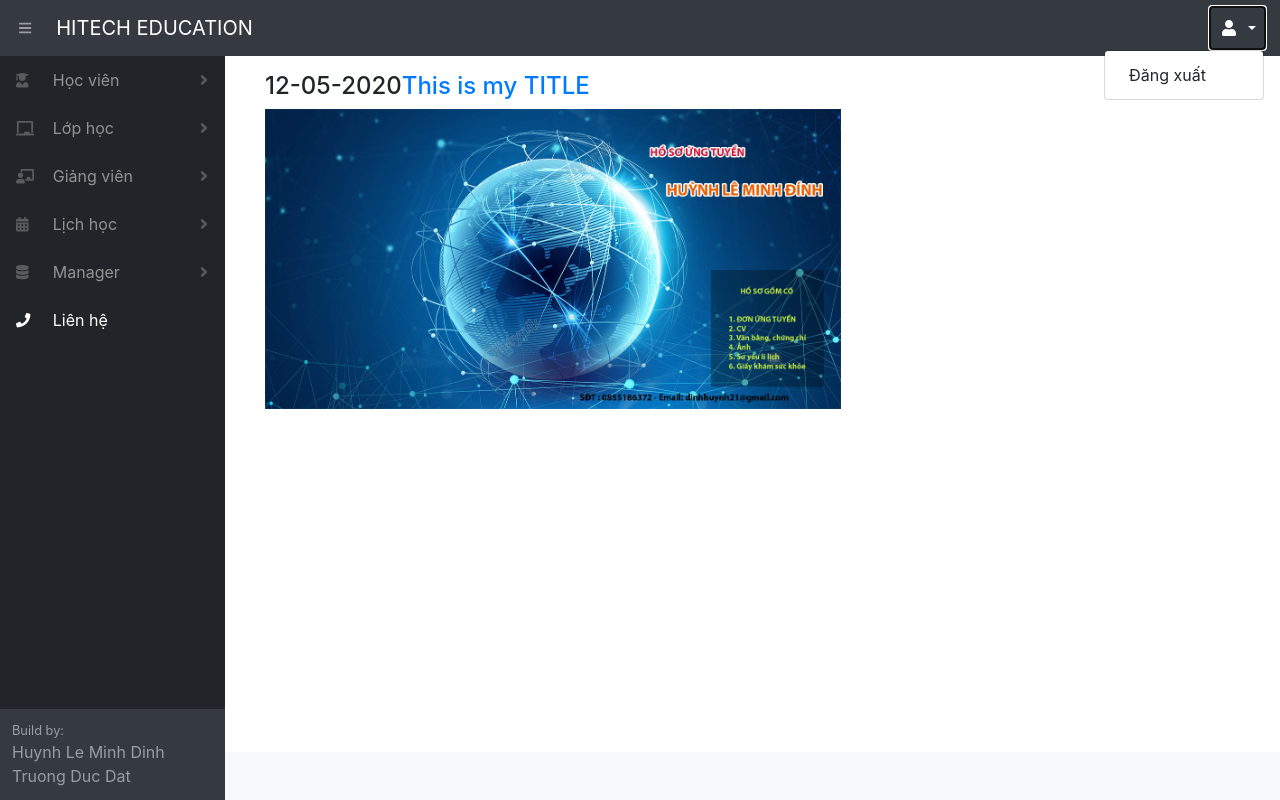
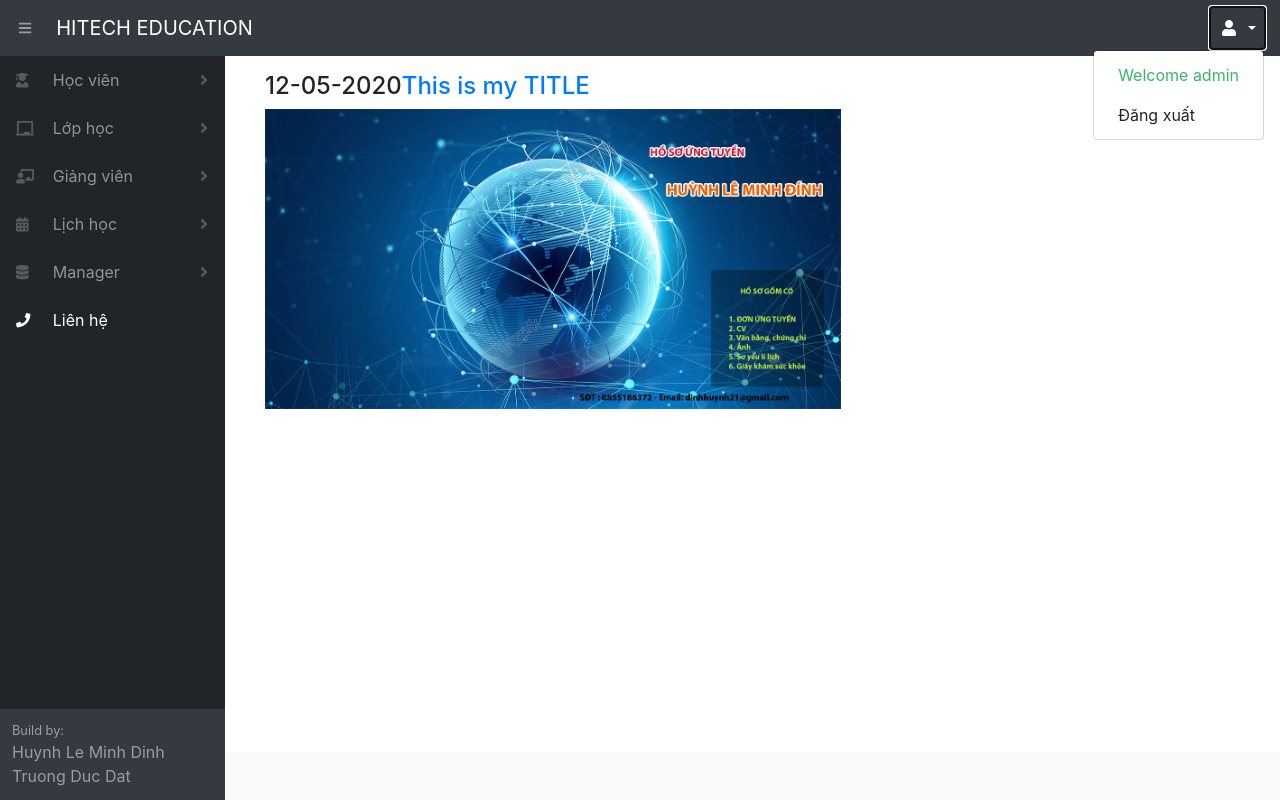
Before and after one commit to DATH-2020/DATH_PYTHON_DJANGO, a Django app: page /blog/ in a window 1280 px wide, after a click that opens the changed part. Run offline with Django 3.2, Linux system fonts and the light colour scheme; a user stored in the database is signed in; data comes from the database, SQL or seed files in the repository; both versions use the stored data as it was after the commit; some libraries are stand-ins or nearby versions.

Commit message:
changes base.html: login/ logout

```diff
--- a/home/templates/pages/base.html
+++ b/home/templates/pages/base.html
@@ -32,7 +32,13 @@
                         <i class="fas fa-user fa-fw"></i>
                     </a>
                     <div class="dropdown-menu dropdown-menu-right" aria-labelledby="userDropdown">
-                        <a class="dropdown-item" href="login.html">Đăng xuất</a>
+                        {% if user.username %}
+                            <label class="dropdown-item" style="color:MediumSeaGreen;"> Welcome {{user.username}}</label>
+                            <a class="dropdown-item" href="{% url 'logout' %}">Đăng xuất</a>
+                        {% else %}
+                            <a class="dropdown-item" href="{% url 'login' %}">Đăng nhập</a>
+                        {% endif %}
+
                     </div>
                 </li>
             </ul>
```
Also changed, not shown: db.sqlite3.
